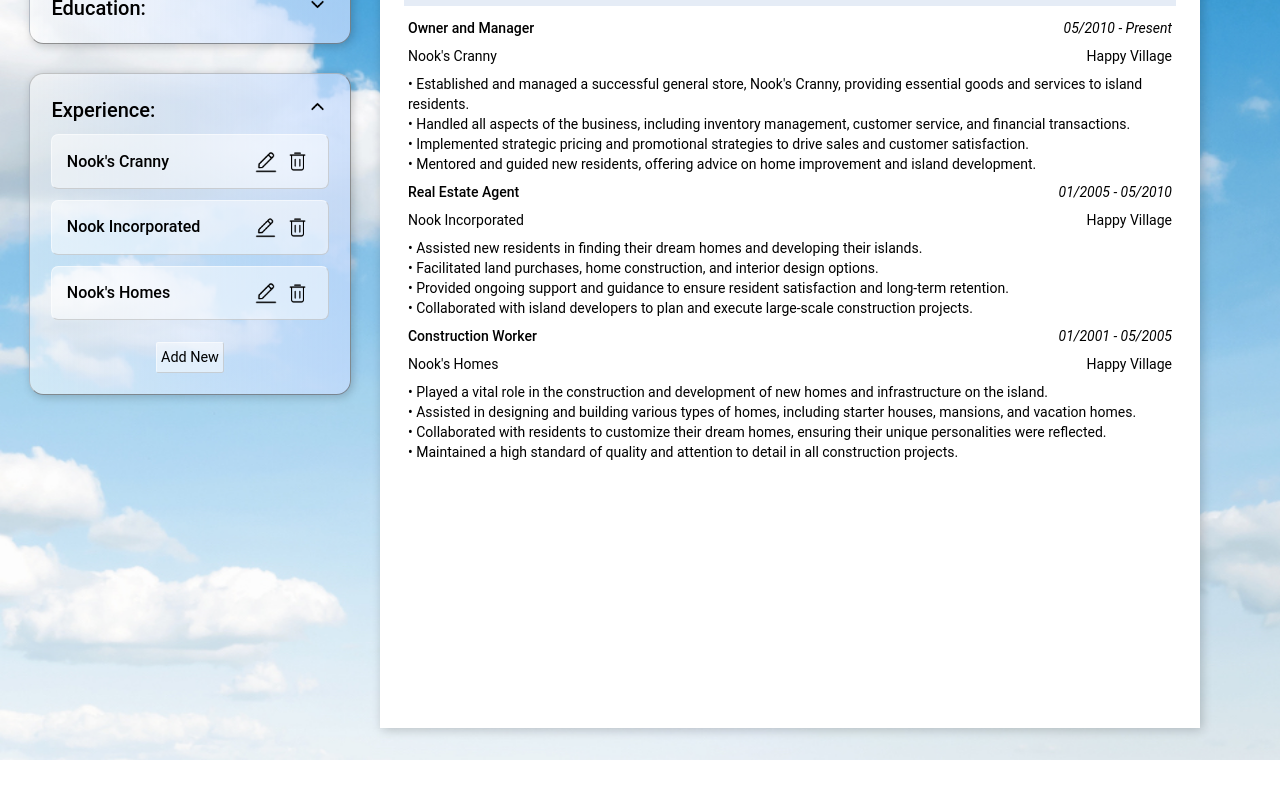
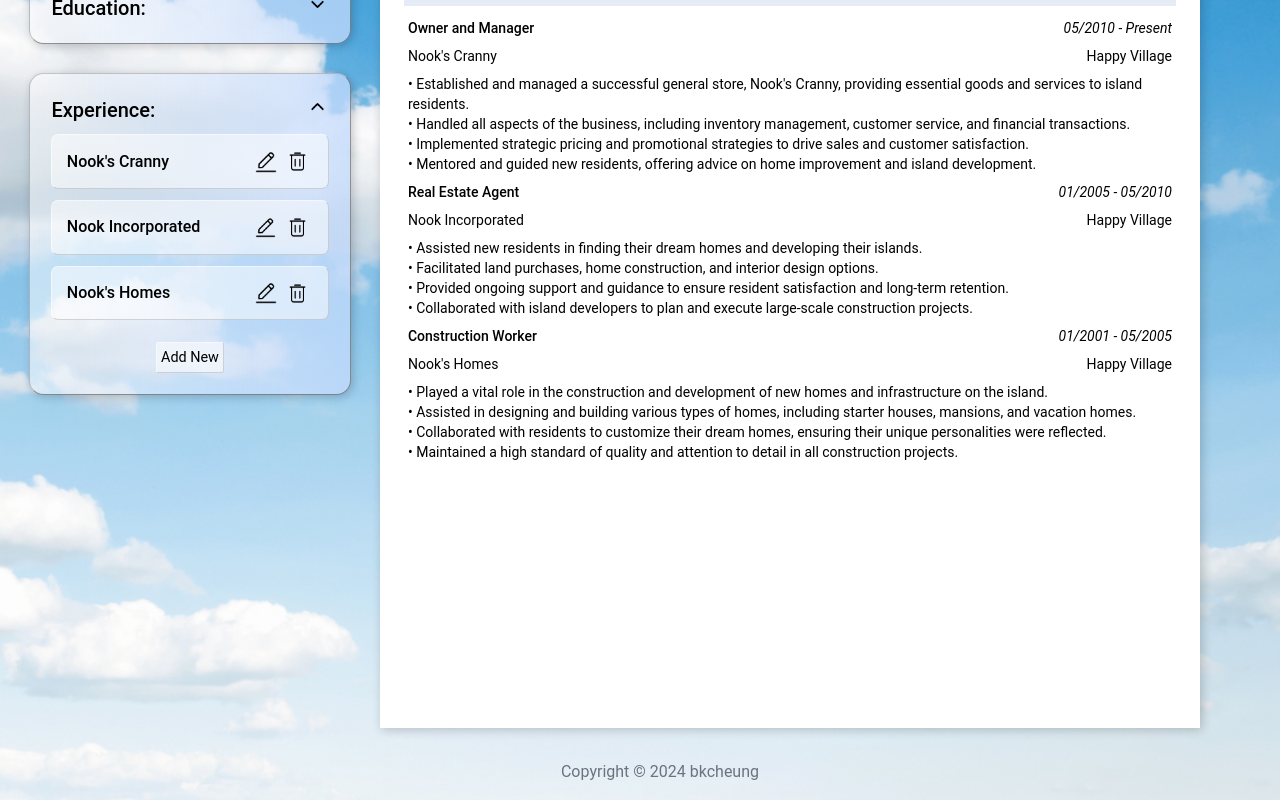
Before and after one commit to bkcheung/CV-Builder, a React (Vite) app: page / in a window 1280 px wide. Shown: the part 342-1142 px from the top of the page. Before the commit the page ends 1102 px from the top, so only its background shows below. Built offline with nearby package versions, Linux system fonts and the light colour scheme; what react-to-pdf would draw is missing.

Commit message:
feat: add footer

```diff
--- a/src/App.tsx
+++ b/src/App.tsx
@@ -7,6 +7,7 @@ import InfoSection from "./InfoSection.tsx";
 import EduSection from "./EduSection.tsx";
 import ExpSection from "./ExpSection.tsx";
 import DropArea from "./DropArea.tsx";
+import Footer from "./Footer.tsx";
 import savePDF from "./savePDF.ts";
 
 function App(): JSX.Element {
@@ -233,6 +234,7 @@ function App(): JSX.Element {
     setExpInfo(newOrder);
   }
   return (
+    <>
       <div className="flex">
         <div className="flex flex-col">
           <InfoSection pInfo={pInfo} handleChange={pInfoChange}></InfoSection>
@@ -261,6 +263,9 @@ function App(): JSX.Element {
           <div className="download icon"></div>
         </button>
       </div>
+      <Footer/>
+    </>
+
   );
 }
 
--- /dev/null
+++ b/src/Footer.tsx
@@ -0,0 +1,10 @@
+function Footer(){
+    const date = new Date().getFullYear();
+    return(
+        <footer className="pb-4 text-center text-gray-500">
+            Copyright © {date}
+            <a id="github" href="https://github.com/bkcheung"> bkcheung</a>
+        </footer>
+    )
+}
+export default Footer
```
Lines whose indentation alone changed are shown as unchanged.
